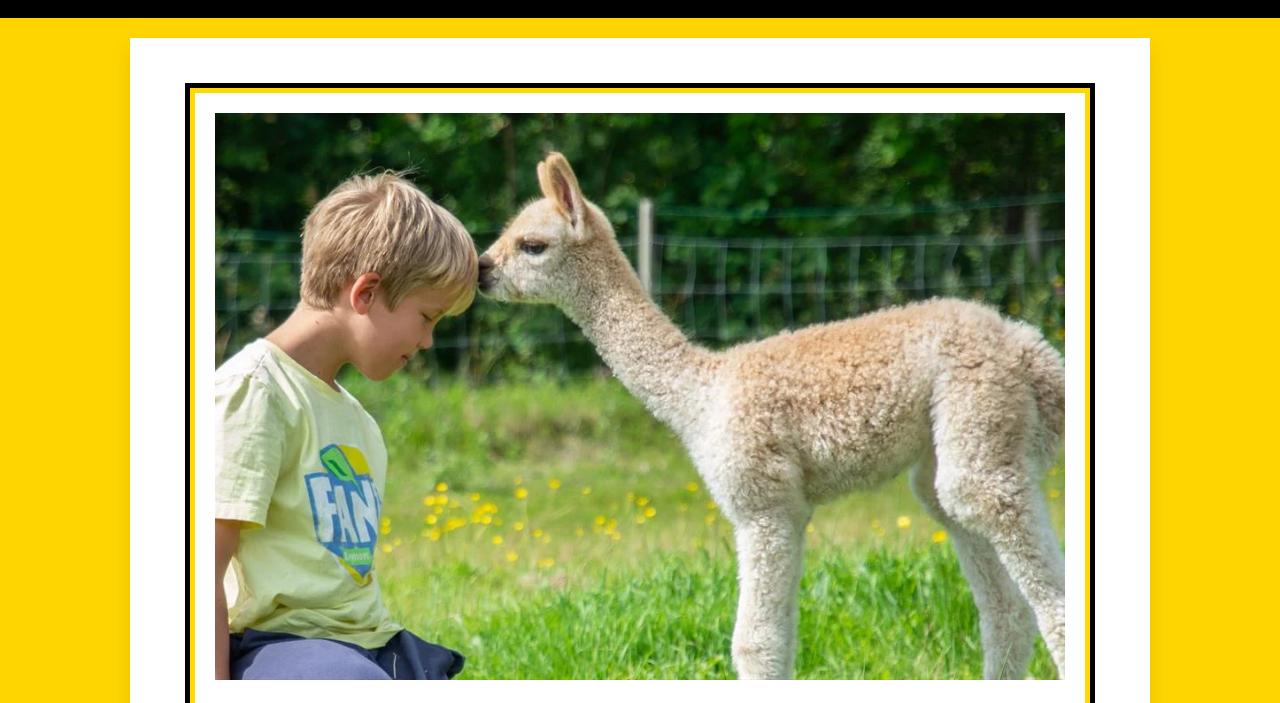
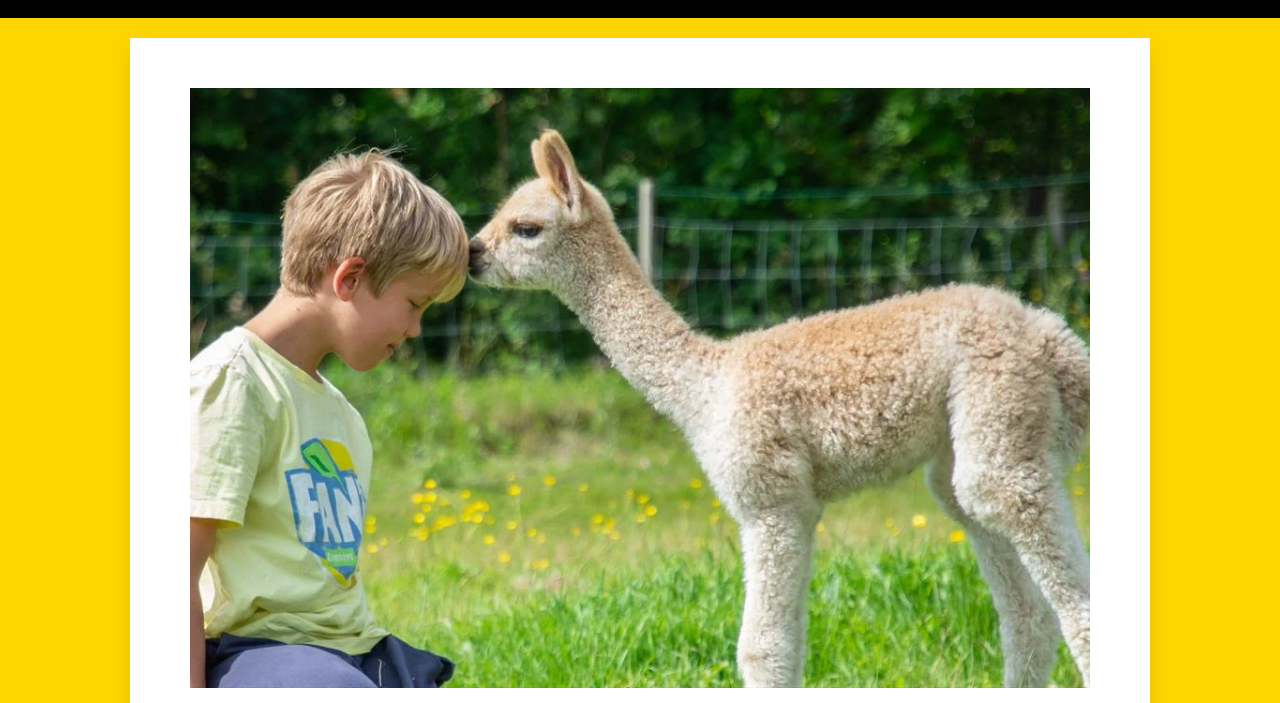
Before and after one commit to aribahussain03/DATA1200, a plain HTML site: page activity.html in a window 1280 px wide. Shown: the part 82-785 px from the top of the page. Drawn offline with Linux system fonts and the light colour scheme.

Commit message:
Fjernet linjen rundt activity

```diff
--- a/activity.html
+++ b/activity.html
@@ -7,7 +7,7 @@
     <title>Alpakkavandring - OsloMet</title>
 
     <style>
-        .aktivitet{
+        .aktivitet {
             background-color: #ffd500;
             font-family: Arial, sans-serif;
             margin: 0;
@@ -16,6 +16,12 @@
             max-width: none;
 
         }
+
+         main {
+    border: none;
+    outline: none;
+
+}
         .rolling-paper {
             max-width: 900px;
             margin: 20px auto;
@@ -177,7 +183,7 @@
 
 
 
-<body class="aktivitet"> <!-- Tabellen her laget etter koder i W3School og denne artikkelen: https://developer.mozilla.org/en-US/docs/Web/HTML/Element/summary -->
+<body class="aktivitet no-border"><!-- Tabellen her laget etter koder i W3School og denne artikkelen: https://developer.mozilla.org/en-US/docs/Web/HTML/Element/summary -->
     <header>
         <nav>
             <a href="OsloMet-logo" >
@@ -203,7 +209,6 @@
         </header>
     <div class="rolling-paper">
         <main>
-	        <article>
                 <img src ="media/gutt_med_alpakka.webp" alt="Baby alpakka med en liten gutt" class="image1"> <!-- https://www.visitvestfold.com/no/produkt/?tlp=6694413&name=Monnerod-Alpakka -->
 		        <h1>Ta en pause fra studiene med alpakkavandring!</h1>
 		        <p class="ingress">Som student kan det være stressende å balansere studier, deltidsjobber og fritid. Hvorfor ikke ta en velfortjent pause i frisk luft, omgitt av rolige og nysgjerrige alpakkaer? Alpakkavandring er den perfekte måten å koble av fra skolearbeidet på og samtidig tilbringe tid med venner eller alene i naturen.</p>
@@ -244,7 +249,6 @@
                         </div>
                     </div>
                 </div>
-	        </article>
         </main>
     </div>
 </body>
```
